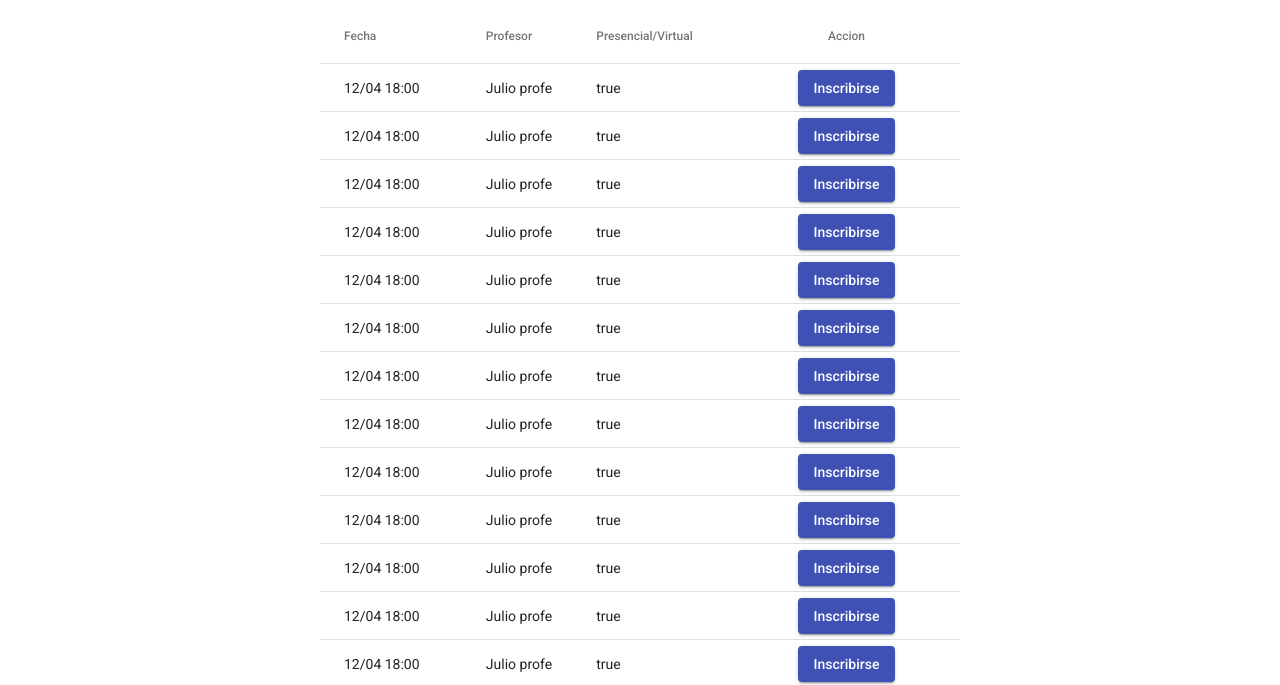
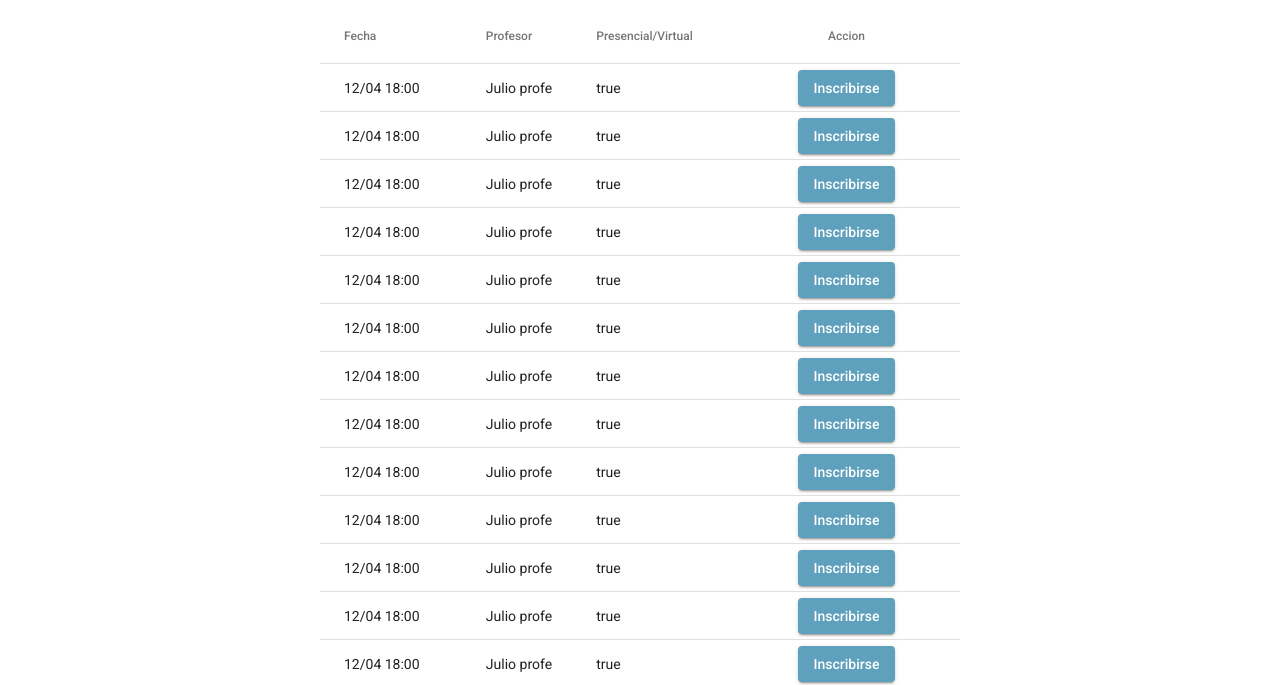
Before and after one commit to lucasrandisi/consultas-spa, an Angular app: page /horarios in a window 1280 px wide. Shown: the part 235-920 px from the top of the page. Built offline with nearby package versions, Linux system fonts and the light colour scheme.

Commit message:
style: cambio color de boton inscribirse

```diff
--- a/src/app/horarios/components/listar-horarios/listar-horarios.component.scss
+++ b/src/app/horarios/components/listar-horarios/listar-horarios.component.scss
@@ -13,6 +13,9 @@ p {
     .center {
         text-align: center;
     }
+    .mat-primary {
+        background-color: #5FA1BD;
+    }
 }
 
 table {
```
